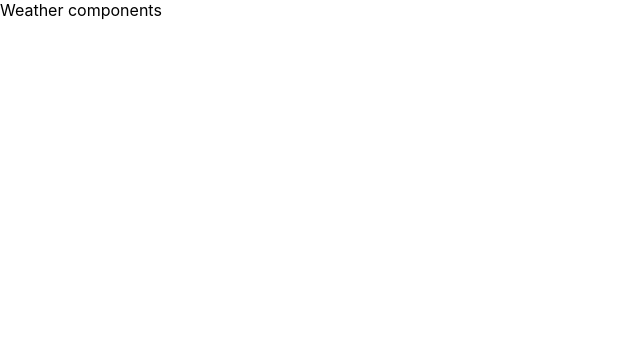
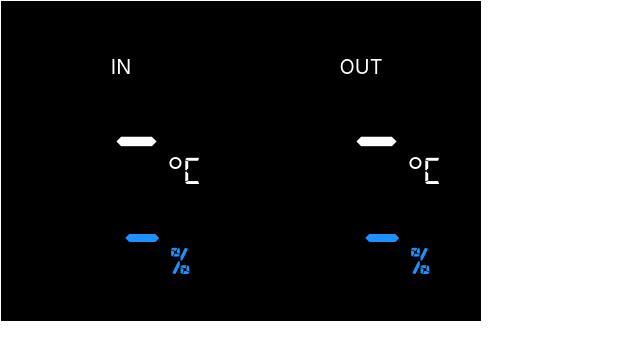
Before and after one commit to pawbla/HomeActiveDisplay, a React (Create React App) app in the folder home-active-display/: page / in a window 1280 px wide. Shown: the top 360 px of the page, without its empty margins (0-640 px from the left). Built offline with nearby package versions, Linux system fonts and the light colour scheme.

Commit message:
Weather component

```diff
--- a/home-active-display/src/App.css
+++ b/home-active-display/src/App.css
@@ -0,0 +1,7 @@
+.main {
+    width: 480px;
+    height: 320px;
+    background: black;
+    border: 1px solid white;
+    color: white;
+}
--- a/home-active-display/src/App.js
+++ b/home-active-display/src/App.js
@@ -7,7 +7,10 @@ mockedBackend();
 
 function App() {
   return (
-    <Weather />
+    <div className="main">
+      <Weather />
+    </div>
+
   );
 }
 
--- a/home-active-display/src/Components/Weather/Weather.js
+++ b/home-active-display/src/Components/Weather/Weather.js
@@ -8,7 +8,9 @@ const queryParams = "";
 const periodTime = 10000;
 
 export default function Weather(props) {
+
   const [response, setResponse] = useState();
+
 
     useEffect(() => {
         const timer = setInterval(() => {
@@ -21,24 +23,52 @@ export default function Weather(props) {
         let response = await getApi(url, queryParams)
         .then(json => {return json})
         .catch(error => {console.log("ERROR" + error.message)});
-        console.log(response)
-        setResponse(JSON.stringify(response));
+        setResponse(response);
        }
 
     return (
-        <div>
-            Weather components
-
-            {JSON.stringify(response)}
-
-        </div>
+        <WeatherContext values={response}/>
     )
 }
 
 function WeatherContext(props) {
+
   return (
-    <div>
-      Weather context
+    <div className="weather">
+      <TempAndHumidity name="IN" temperature={getInternalTemp(props.values)} humidity={getInternalHum(props.values)}/>
+      <TempAndHumidity name="OUT" temperature={getExternalTemp(props.values)} humidity={getExternalHum(props.values)}/>
     </div>
   )
 }
+
+function TempAndHumidity(props) {
+  return (
+    <div className="tempAndHum">
+        <div>{props.name}</div>
+        <div>
+          <div className="digitalFont tempFont">{props.temperature}</div><div className="digitalFont unit">&deg;C</div>
+        </div>
+        <div>
+          <div className="digitalFont humFont">{props.humidity}</div><div className="digitalFont unit">%</div>
+        </div>
+    </div>
+  )
+}
+
+const DEFAULT_EMPTY = "-";
+
+const getInternalTemp =(value) => {
+  return value ? value.in.temperature.value : DEFAULT_EMPTY;
+}
+
+const getInternalHum =(value) => {
+  return value ? value.in.humidity.value : DEFAULT_EMPTY;
+}
+
+const getExternalTemp =(value) => {
+  return value ? value.out.temperature.value : DEFAULT_EMPTY;
+}
+
+const getExternalHum =(value) => {
+  return value ? value.out.humidity.value : DEFAULT_EMPTY;
+}
--- a/home-active-display/src/Components/Weather/styles.css
+++ b/home-active-display/src/Components/Weather/styles.css
@@ -0,0 +1,54 @@
+@font-face {
+    font-family: 'DigitFonts';
+    src: url('digital-7.ttf')  format('truetype');
+  }
+
+.weather {
+    height: 100%;
+    display: flex;
+    justify-content: space-around;
+}
+
+.weather > .tempAndHum {
+    display: flex;
+    flex-direction: column;
+    align-self: center;
+    width: 160px;
+}
+.weather > .tempAndHum > div:first-child {
+    text-align: center;
+    font-size: 20px;
+    margin-bottom: 10px;
+}
+
+.weather > .tempAndHum > div:not(:first-child) {
+    display: flex;
+    flex-flow: row nowrap;
+    justify-content: flex-end;
+    align-items: first baseline;
+    gap: 5px;
+}
+
+.weather > .tempAndHum > div:last-child {
+    color: DodgerBlue;
+}
+
+.weather > .tempAndHum > div:last-child > div:last-child {
+    padding-right: 10px;
+}
+
+.digitalFont {
+    font-family: 'DigitFonts';
+}
+
+.tempFont {
+    font-size: 130px;
+}
+
+.humFont {
+    font-size: 110px;
+}
+
+.unit {
+    font-size: 40px;
+}
```
Also changed, not shown: home-active-display/src/Components/Weather/digital-7.ttf (added).
